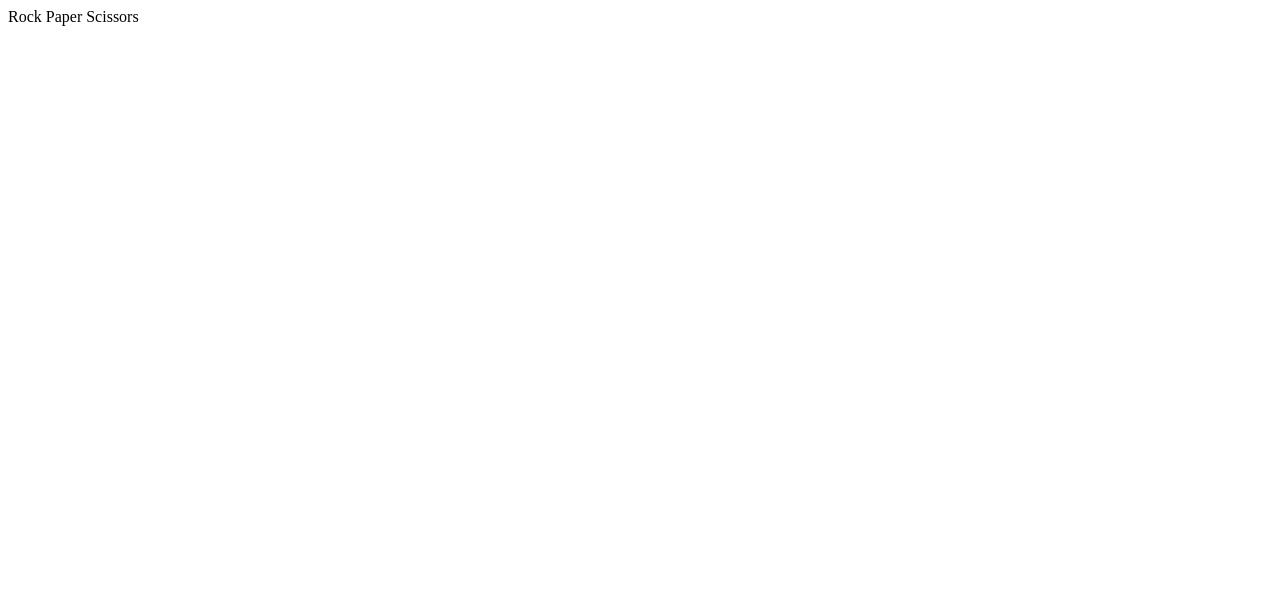
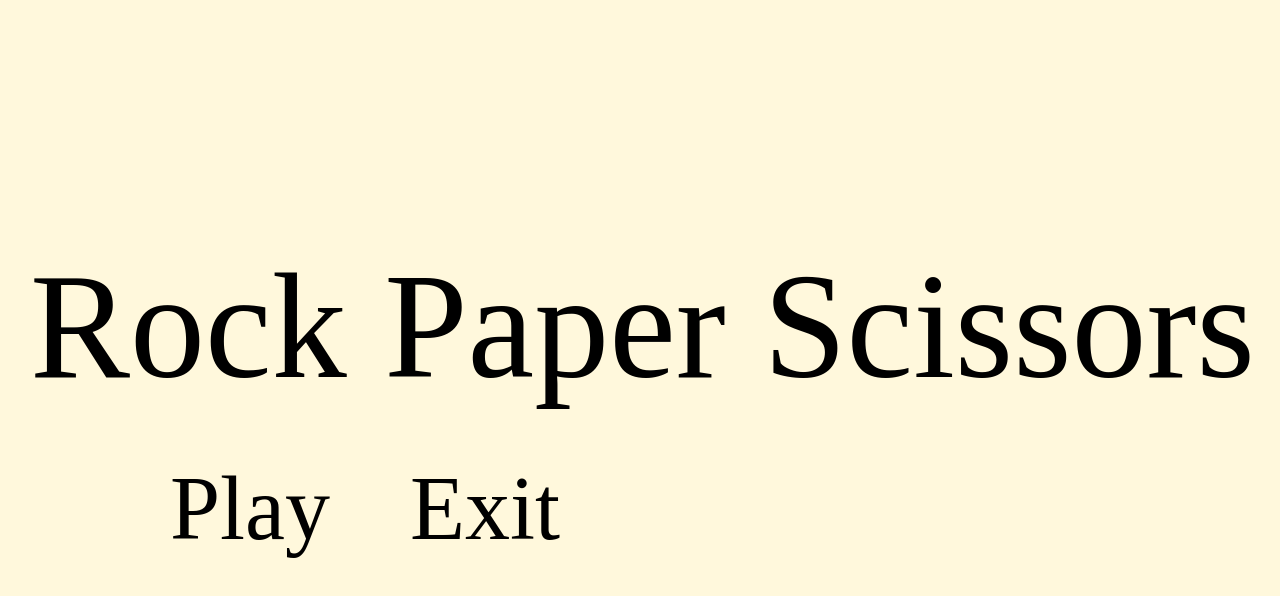
Before and after one commit to Simar2906/Rock-Paper-Scissors-with-javascript, a plain HTML site: page main_menu.html in a window 1280 px wide. Drawn offline with Linux system fonts and the light colour scheme; a web font is replaced by a local one.

Commit message:
main page

```diff
--- a/app.css
+++ b/app.css
@@ -1,11 +1,20 @@
+*{
+    margin:0;
+    padding: 0;
+    box-sizing: border-box;
+}
 body{
+    background-color: cornsilk;
     font-size: 15px;
+
 }
 
 h1{
-    color: red;
-    font-size: 3em;
-    text-align: center;
+    font-size: 10em;
+    color: black;
+    font-family: 'Fredericka the Great', serif;
+    position:relative;
+    padding-left: 0.2em;
 }
 /* input{
     display: inline;
--- a/main.css
+++ b/main.css
@@ -0,0 +1,41 @@
+*{
+    margin:0;
+    padding: 0;
+    box-sizing: border-box;
+}
+body {
+    background-color: cornsilk;
+    font-size: 15px;
+    display: flex;
+    justify-content: flex-start;
+    align-content:center;
+    flex-wrap: wrap;
+    height: 100vh;
+}
+
+.Title{
+    font-size: 10em;
+    color: black;
+    font-family: 'Fredericka the Great', serif;
+    position:relative;
+    padding-left: 0.2em;
+    /* top: 40vh; */
+}
+
+.buttons{
+    display: flex;
+    width: 50vw;
+    font-size: 6em;
+    padding-left: 1em;
+    justify-content: space-evenly;
+    font-family: 'Fredericka the Great', serif;
+    margin-top: 0.5em;
+    align-self: flex-end;
+}
+
+.buttons button{
+    border: none;
+    background-color: transparent;
+    font-family: inherit;
+    font-size: inherit;
+}
--- a/main_menu.html
+++ b/main_menu.html
@@ -5,10 +5,19 @@
     <meta name="viewport" content="width=device-width, initial-scale=1.0">
     <title>Rock Paper Scissors</title>
     <link rel="stylesheet" href="main.css">
+    <link rel="preconnect" href="https://fonts.googleapis.com">
+<link rel="preconnect" href="https://fonts.gstatic.com" crossorigin>
+<link href="https://fonts.googleapis.com/css2?family=Fredericka+the+Great&family=Monoton&display=swap" rel="stylesheet">
 </head>
 <body>
-    <div id="Title">
+
+    <div class="Title">
         Rock Paper Scissors
     </div>
+    <div class="buttons">
+        <button onclick="location.href = 'index.html'">Play</button>
+        <button onclick="window.close()" id="exit">Exit</button>
+    </div>
+
 </body>
 </html>
```
Also changed, not shown: index.html (+1 -1 lines).
